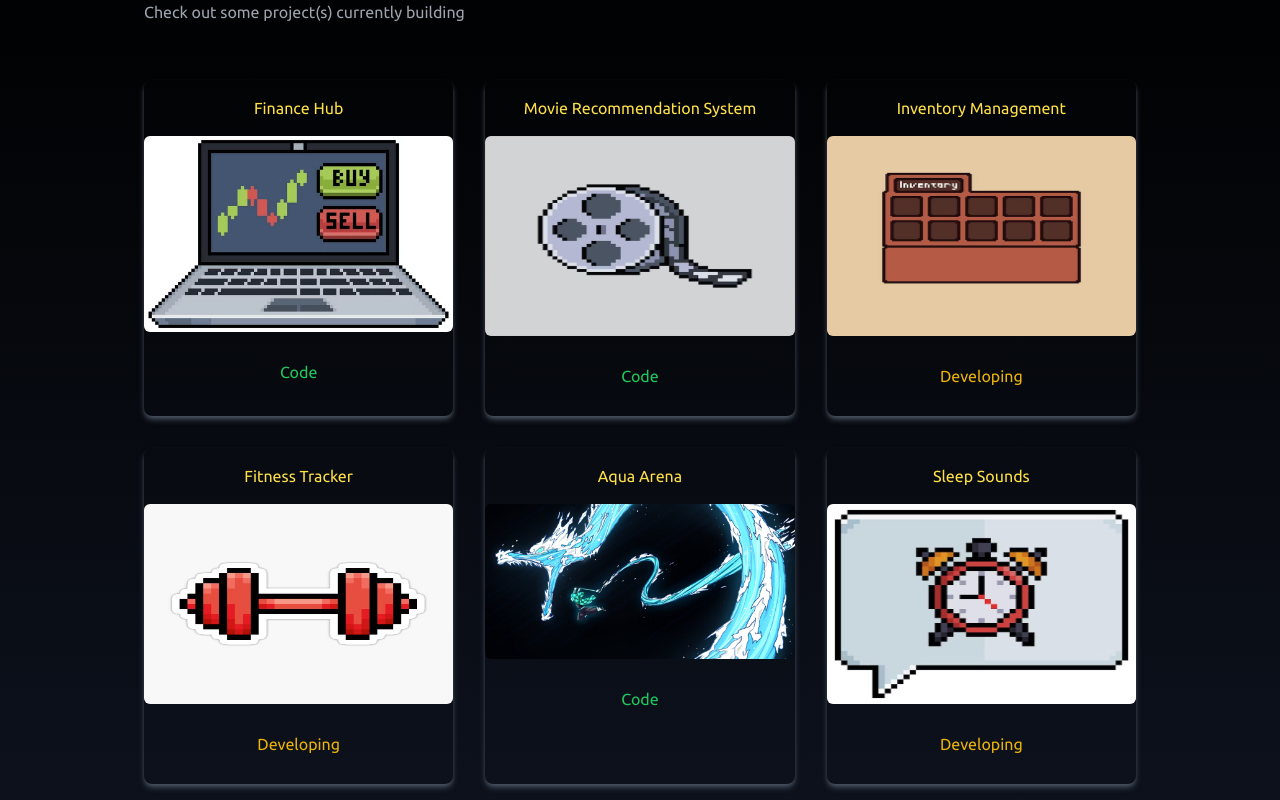
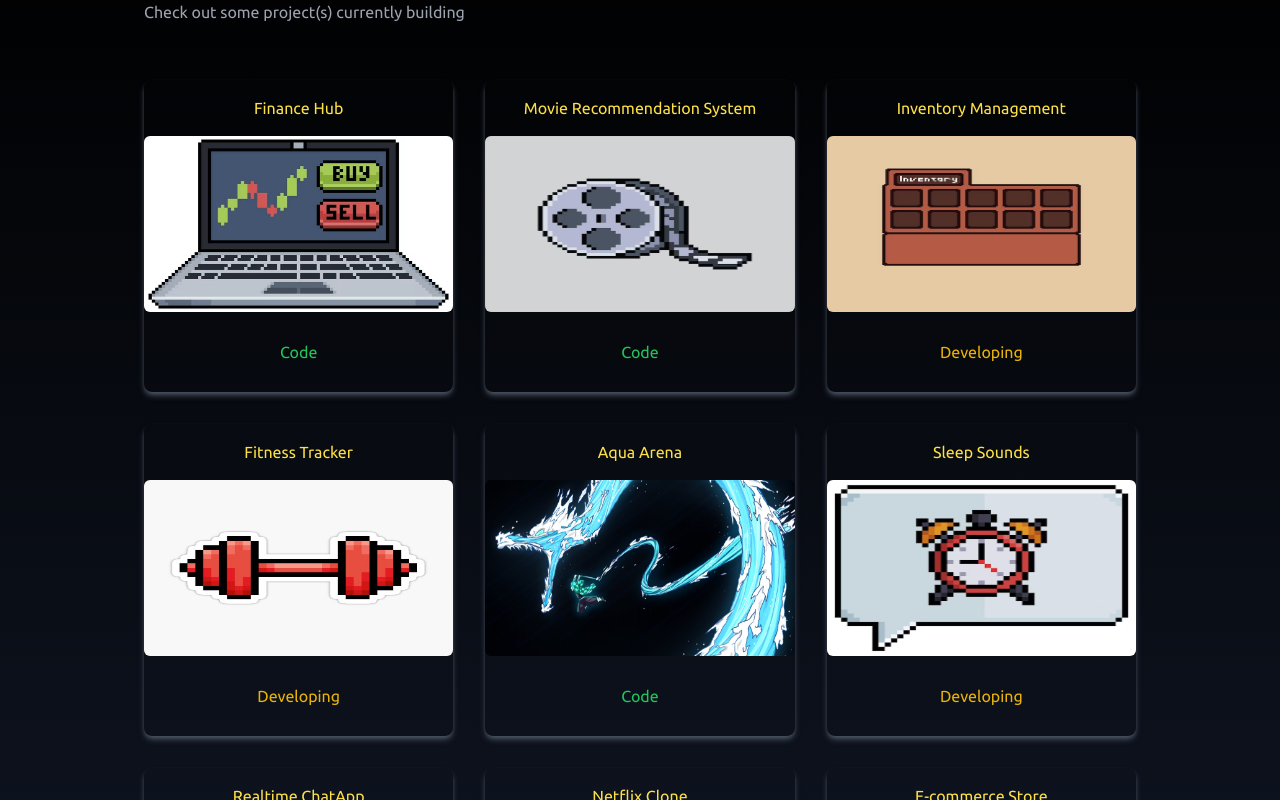
Before and after one commit to kevinw8765/landing-page-v3, a React (Create React App) app: page / in a window 1280 px wide. Shown: the part 1680-2480 px from the top of the page. Built offline with nearby package versions, Linux system fonts and the light colour scheme; no server answers.

Commit message:
Adjusted image sizing for portfolio

```diff
--- a/src/components/Portfolio.jsx
+++ b/src/components/Portfolio.jsx
@@ -109,8 +109,7 @@ const Portfolio = () => {
                 {portfolios.map(({id, title, src, href, finished, awaiting}) => (
                         <div key = {id} className = "shadow-md shadow-gray-600 rounded-lg">
                             <div className = "text-center text-yellow-300 p-4">{title}</div>
-                            <img src = {src} alt = "" className = "rounded-md hover:scale-105 duration-200 max-h-[200px] w-full"/>
-                            <div className = "flex items-center justify-center">
+                            {src && <img src={src} alt="" className="rounded-md hover:scale-105 duration-200 h-44 w-full" />}                            <div className = "flex items-center justify-center">
                                 <button className = "w-1/2 px-6 py-3 m-4 duration-200 hover:scale-105">
                                 {finished ?
                                     (<a target = '_blank' rel = "noreferrer" href = {href} className='text-green-500'>
```
